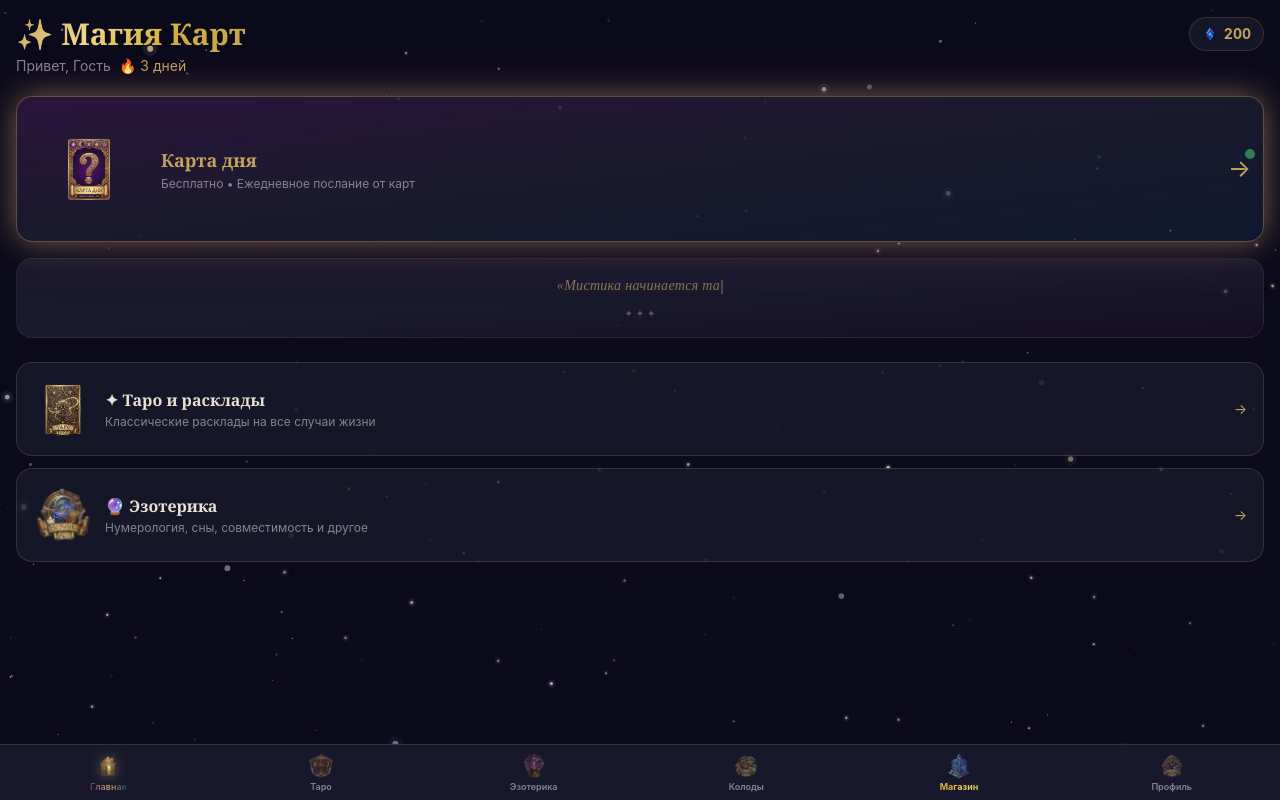
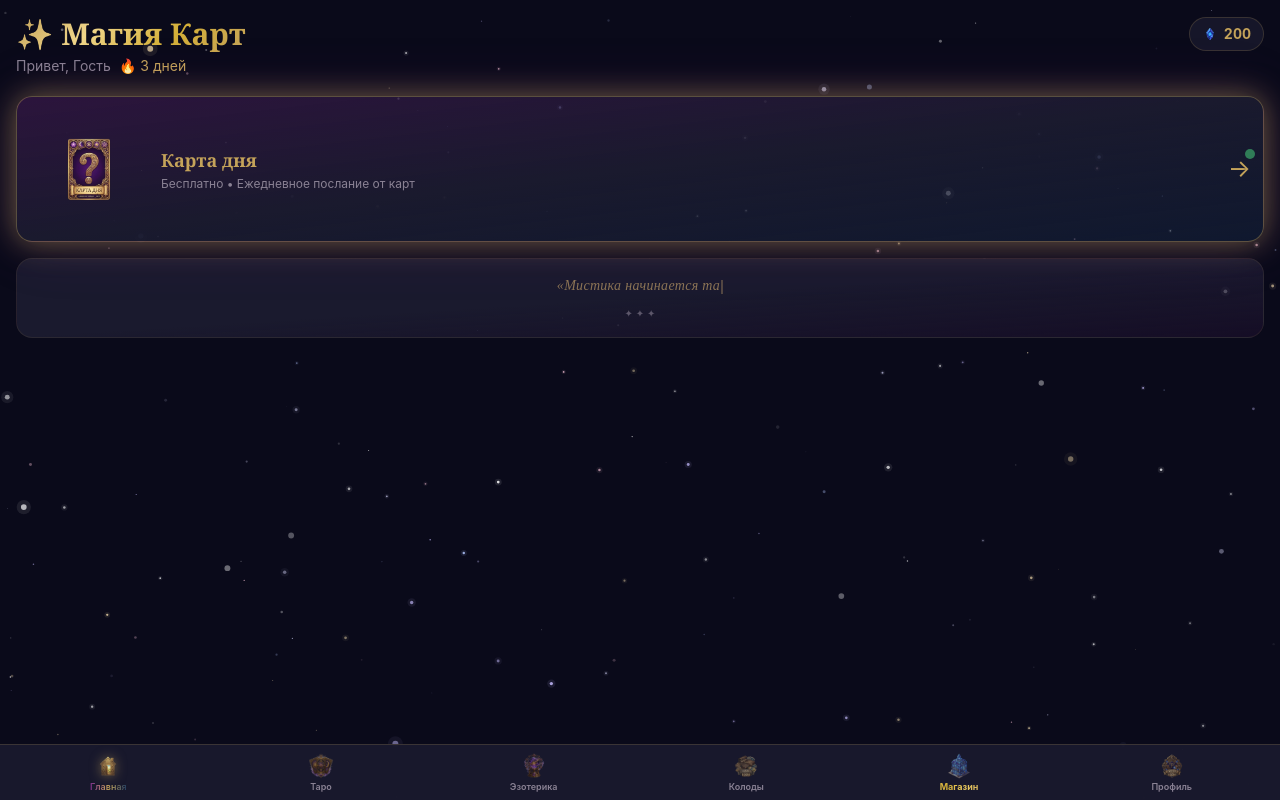
Before and after one commit to d1mambaway/tarot-ai-app, a Next.js app: page / in a window 1280 px wide. Built offline with nearby package versions, Linux system fonts and the light colour scheme.

Commit message:
refactor: убрать карусели Таро/Эзотерика с главного экрана (#21)

```diff
--- a/src/components/layout/HomeScreen.tsx
+++ b/src/components/layout/HomeScreen.tsx
@@ -1,13 +1,10 @@
 'use client';
 
-import { useState, useEffect, useMemo, useRef, useCallback } from 'react';
+import { useState, useEffect, useMemo } from 'react';
 import { useAppStore } from '@/store/app-store';
-import { SPREADS, SpreadConfig } from '@/data/spreads';
-import { getSpreadById } from '@/data/spreads';
-import { motion, AnimatePresence, PanInfo } from 'framer-motion';
+import { motion } from 'framer-motion';
 import Image from 'next/image';
 import ManaBalance from '@/components/ui/ManaBalance';
-import ManaIcon from '@/components/ui/ManaIcon';
 
 type L = 'ru' | 'uk' | 'en';
 
@@ -168,13 +165,6 @@ const T = {
   cardOfDaySub: { ru: 'Бесплатно • Ежедневное послание от карт', uk: 'Безкоштовно • Щоденне послання від карт', en: 'Free • Your daily message from the cards' },
   cardOfDayDone: { ru: 'Уже получена сегодня', uk: 'Вже отримана сьогодні', en: 'Already drawn today' },
   nextCard: { ru: 'Новая карта через', uk: 'Нова карта через', en: 'Next card in' },
-  free: { ru: '✦ Бесплатно', uk: '✦ Безкоштовно', en: '✦ Free' },
-  tarotTitle: { ru: '✦ Таро и расклады', uk: '✦ Таро і розклади', en: '✦ Tarot Spreads' },
-  tarotSub: { ru: 'Классические расклады на все случаи жизни', uk: 'Класичні розклади на всі випадки', en: 'Classic spreads for every occasion' },
-  mysticTitle: { ru: '🔮 Эзотерика', uk: '🔮 Езотерика', en: '🔮 Esoteric' },
-  mysticSub: { ru: 'Нумерология, сны, совместимость и другое', uk: 'Нумерологія, сни, сумісність та інше', en: 'Numerology, dreams, compatibility & more' },
-  start: { ru: 'Начать расклад', uk: 'Почати розклад', en: 'Start reading' },
-  cards: { ru: 'карт', uk: 'карт', en: 'cards' },
 };
 
 /** Format time remaining as HH:MM:SS */
@@ -184,209 +174,6 @@ function formatTimeLeft(ms: number): string {
   const m = Math.floor((ms % 3600000) / 60000);
   const s = Math.floor((ms % 60000) / 1000);
   return `${h.toString().padStart(2, '0')}:${m.toString().padStart(2, '0')}:${s.toString().padStart(2, '0')}`;
-}
-
-// ─── Swipeable Carousel ────────────────────────────────────────────────────
-
-const SWIPE_THRESHOLD = 50;
-const SWIPE_VELOCITY = 300;
-
-function SpreadCarousel({
-  spreads,
-  l,
-  onSelect,
-}: {
-  spreads: SpreadConfig[];
-  l: L;
-  onSelect: (s: SpreadConfig) => void;
-}) {
-  const [page, setPage] = useState(0);
-  const total = spreads.length;
-
-  const paginate = useCallback((dir: number) => {
-    setPage((p) => Math.max(0, Math.min(total - 1, p + dir)));
-  }, [total]);
-
-  const handleDragEnd = useCallback((_: any, info: PanInfo) => {
-    const { offset, velocity } = info;
-    if (offset.x < -SWIPE_THRESHOLD || velocity.x < -SWIPE_VELOCITY) {
-      paginate(1);
-    } else if (offset.x > SWIPE_THRESHOLD || velocity.x > SWIPE_VELOCITY) {
-      paginate(-1);
-    }
-  }, [paginate]);
-
-  return (
-    <div className="pb-2">
-      {/* Carousel track */}
-      <div className="overflow-hidden rounded-2xl">
-        <motion.div
-          className="flex"
-          animate={{ x: `${-page * 100}%` }}
-          transition={{ type: 'spring', stiffness: 300, damping: 30 }}
-          drag="x"
-          dragConstraints={{ left: 0, right: 0 }}
-          dragElastic={0.12}
-          onDragEnd={handleDragEnd}
-        >
-          {spreads.map((spread) => (
-            <div key={spread.id} className="min-w-full" style={{ paddingLeft: 2, paddingRight: 2 }}>
-              <div className="rounded-2xl bg-mystic-card/80 border border-mystic-accent/20 overflow-hidden">
-                {/* Image area — adapts to image size */}
-                <div className="w-full bg-gradient-to-br from-[#0c0618] via-[#110a24] to-[#0c0618] overflow-hidden relative">
-                  {spread.image ? (
-                    <img
-                      src={spread.image}
-                      alt=""
-                      className="w-full h-auto block"
-                    />
-                  ) : (
-                    <div className="flex items-center justify-center py-12">
-                      <span className="text-6xl opacity-80">{spread.icon}</span>
-                    </div>
-                  )}
-                  {/* Subtle vignette overlay */}
-                  <div className="absolute inset-0 bg-gradient-to-t from-mystic-card/40 via-transparent to-transparent pointer-events-none" />
-                </div>
-
-                {/* Content */}
-                <div className="p-4">
-                  {/* isNew badge */}
-                  <div className="flex items-start justify-between gap-2">
-                    <h3 className="font-bold text-mystic-text font-mystic text-[17px] leading-tight">
-                      {spread.name[l]}
-                    </h3>
-                    {spread.isNew && (
-                      <span className="flex-shrink-0 bg-gradient-to-r from-mystic-purple to-mystic-accent text-mystic-bg text-[9px] px-2 py-0.5 rounded-full font-bold uppercase tracking-wide">
-                        new
-                      </span>
-                    )}
-                  </div>
-
-                  <p className="text-xs text-mystic-muted mt-1.5 leading-relaxed">
-                    {spread.description[l]}
-                  </p>
-
-                  {/* Metadata row */}
-                  <div className="flex items-center justify-between mt-3">
-                    {spread.cardCount > 0 ? (
-                      <span className="text-[11px] text-mystic-accent/70">
-                        🃏 {spread.cardCount} {T.cards[l]}
-                      </span>
-                    ) : (
-                      <span />
-                    )}
-                    <span className="text-[11px] text-mystic-muted flex items-center gap-1">
-                      {spread.manaCost === 0 ? (
-                        T.free[l]
-                      ) : (
-                        <><ManaIcon size="sm" /> {spread.manaCost}</>
-                      )}
-                    </span>
-                  </div>
-
-                  {/* Start button */}
-                  <button
-                    onClick={() => onSelect(spread)}
-                    className="w-full mt-3 py-2.5 rounded-xl bg-gradient-to-r from-mystic-purple to-mystic-accent text-mystic-bg font-bold text-sm active:scale-[0.98] transition-transform"
-                  >
-                    {T.start[l]}
-                  </button>
-                </div>
-              </div>
-            </div>
-          ))}
-        </motion.div>
-      </div>
-
-      {/* Dot pagination */}
-      {total > 1 && (
-        <div className="flex justify-center gap-1.5 mt-3">
-          {spreads.map((_, i) => (
-            <button
-              key={i}
-              onClick={() => setPage(i)}
-              className={`rounded-full transition-all duration-300 ${
-                i === page
-                  ? 'bg-mystic-accent w-5 h-1.5'
-                  : 'bg-mystic-muted/30 w-1.5 h-1.5 hover:bg-mystic-muted/50'
-              }`}
-            />
-          ))}
-        </div>
-      )}
-    </div>
-  );
-}
-
-// ─── Category Section Component ────────────────────────────────────────────
-
-function CategorySection({
-  categoryId,
-  title,
-  subtitle,
-  iconSrc,
-  delay,
-  l,
-}: {
-  categoryId: 'tarot' | 'esoteric';
-  title: string;
-  subtitle: string;
-  iconSrc: string;
-  delay: number;
-  l: L;
-}) {
-  const [expanded, setExpanded] = useState(false);
-  const { selectSpread } = useAppStore();
-
-  const spreads = useMemo(
-    () => SPREADS.filter((s) => s.category === categoryId && s.id !== 'card_of_day'),
-    [categoryId]
-  );
-
-  return (
-    <motion.div
-      initial={{ opacity: 0, y: 10 }}
-      animate={{ opacity: 1, y: 0 }}
-      transition={{ delay }}
-    >
-      <button
-        onClick={() => setExpanded(!expanded)}
-        className="w-full p-4 rounded-2xl bg-mystic-card/80 border border-mystic-accent/20 text-left hover:border-mystic-accent/40 transition-all mb-3"
-      >
-        <div className="flex items-center gap-3">
-          <div className={`w-[60px] h-[60px] relative flex-shrink-0 ${categoryId === 'tarot' ? 'animate-breathe' : 'animate-gentle-tilt'}`}>
-            <Image src={iconSrc} alt="" fill className="object-contain" unoptimized />
-          </div>
-          <div className="flex-1">
-            <p className="font-bold text-mystic-text font-mystic">{title}</p>
-            <p className="text-xs text-mystic-muted mt-0.5">{subtitle}</p>
-          </div>
-          <motion.span
-            className="text-mystic-accent text-sm"
-            animate={{ rotate: expanded ? 90 : 0 }}
-            transition={{ duration: 0.2 }}
-          >
-            →
-          </motion.span>
-        </div>
-      </button>
-
-      <AnimatePresence>
-        {expanded && (
-          <motion.div
-            initial={{ opacity: 0, height: 0 }}
-            animate={{ opacity: 1, height: 'auto' }}
-            exit={{ opacity: 0, height: 0 }}
-            transition={{ duration: 0.3, ease: 'easeInOut' }}
-            className="overflow-hidden mb-3"
-          >
-            <SpreadCarousel spreads={spreads} l={l} onSelect={selectSpread} />
-          </motion.div>
-        )}
-      </AnimatePresence>
-    </motion.div>
-  );
 }
 
 // ─── Main HomeScreen ───────────────────────────────────────────────────────
@@ -546,31 +333,11 @@ export default function HomeScreen() {
         initial={{ opacity: 0, y: 10 }}
         animate={{ opacity: 1, y: 0 }}
         transition={{ delay: 0.2 }}
-        className="mb-6 px-5 py-4 rounded-2xl bg-gradient-to-br from-mystic-card via-mystic-card to-mystic-purple/10 border border-mystic-accent/10"
+        className="mb-4 px-5 py-4 rounded-2xl bg-gradient-to-br from-mystic-card via-mystic-card to-mystic-purple/10 border border-mystic-accent/10"
       >
         <QuoteTypewriter text={`«${dailyQuote}»`} />
         <p className="text-[10px] text-mystic-muted text-center mt-2 opacity-60">✦ ✦ ✦</p>
       </motion.div>
-
-      {/* Category: Tarot */}
-      <CategorySection
-        categoryId="tarot"
-        title={T.tarotTitle[l]}
-        subtitle={T.tarotSub[l]}
-        iconSrc="/ui/tarot-header.webp"
-        delay={0.3}
-        l={l}
-      />
-
-      {/* Category: Esoteric */}
-      <CategorySection
-        categoryId="esoteric"
-        title={T.mysticTitle[l]}
-        subtitle={T.mysticSub[l]}
-        iconSrc="/ui/esoteric-header.webp"
-        delay={0.35}
-        l={l}
-      />
     </div>
   );
 }
```
